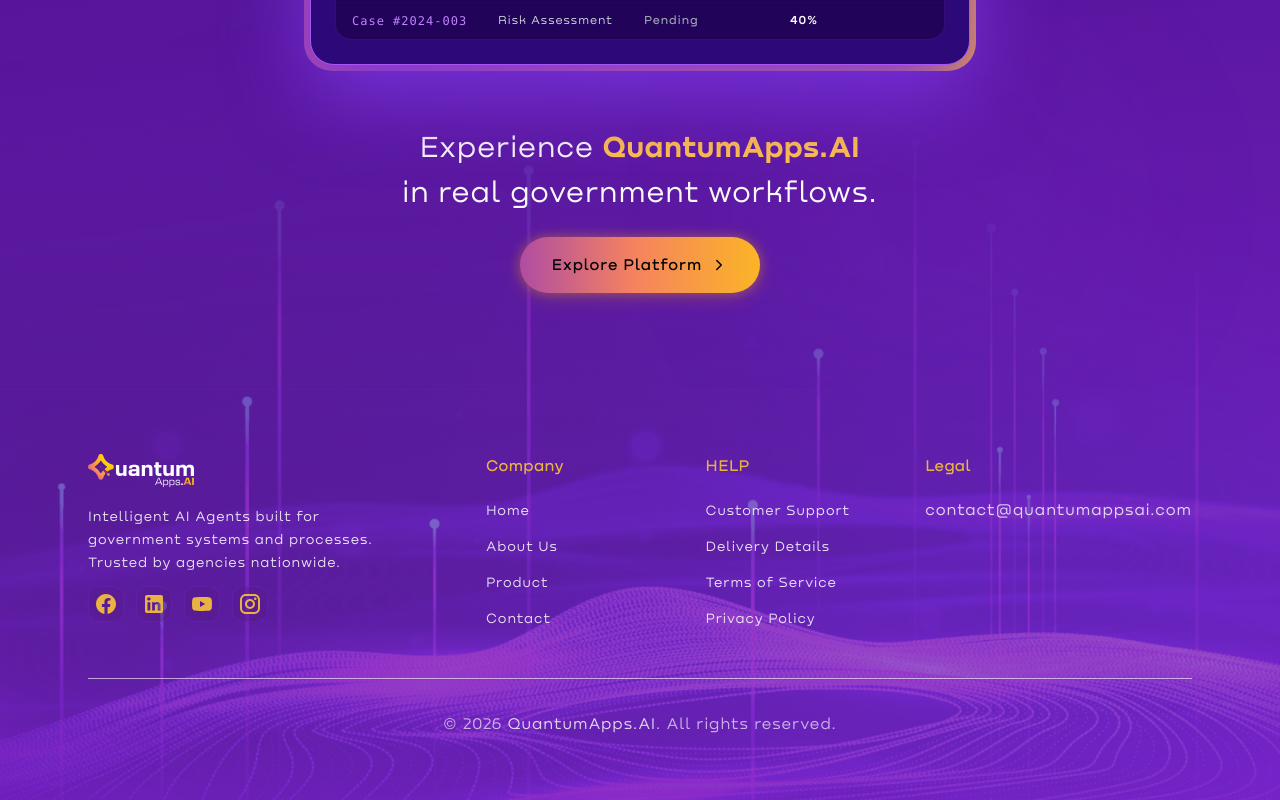
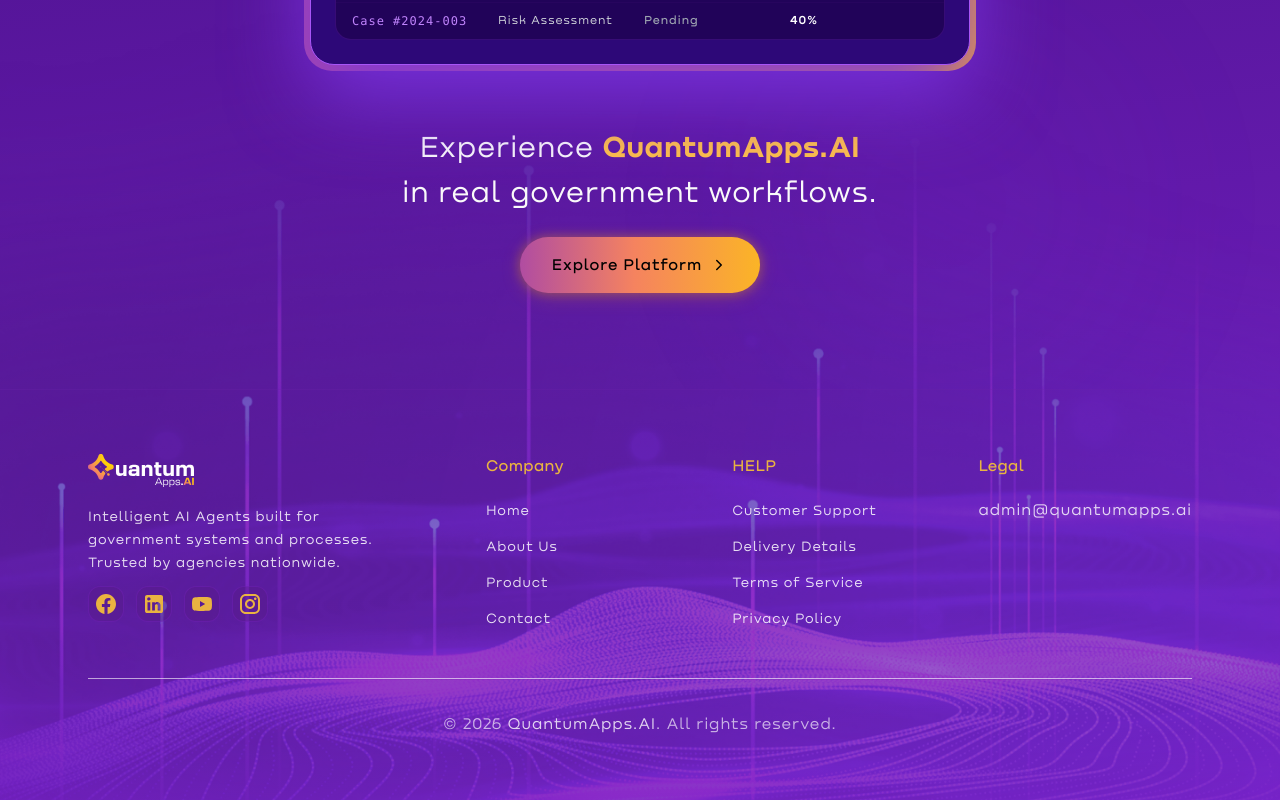
Before and after one commit to sridharp2026/quantumapp-website, a Next.js app: page / in a window 1280 px wide. Shown: the part 4412-5212 px from the top of the page. Built offline with nearby package versions, Linux system fonts and the light colour scheme.

Commit message:
changed the footer email

```diff
--- a/src/components/layout/Footer.tsx
+++ b/src/components/layout/Footer.tsx
@@ -100,10 +100,10 @@
               Legal
             </h4>
             <a
-              href="mailto:contact@quantumappsai.com"
+              href="mailto:admin@quantumapps.ai"
               className="text-white/80 hover:text-white transition-colors"
             >
-              contact@quantumappsai.com
+              admin@quantumapps.ai
             </a>
           </div>
         </div>
```
